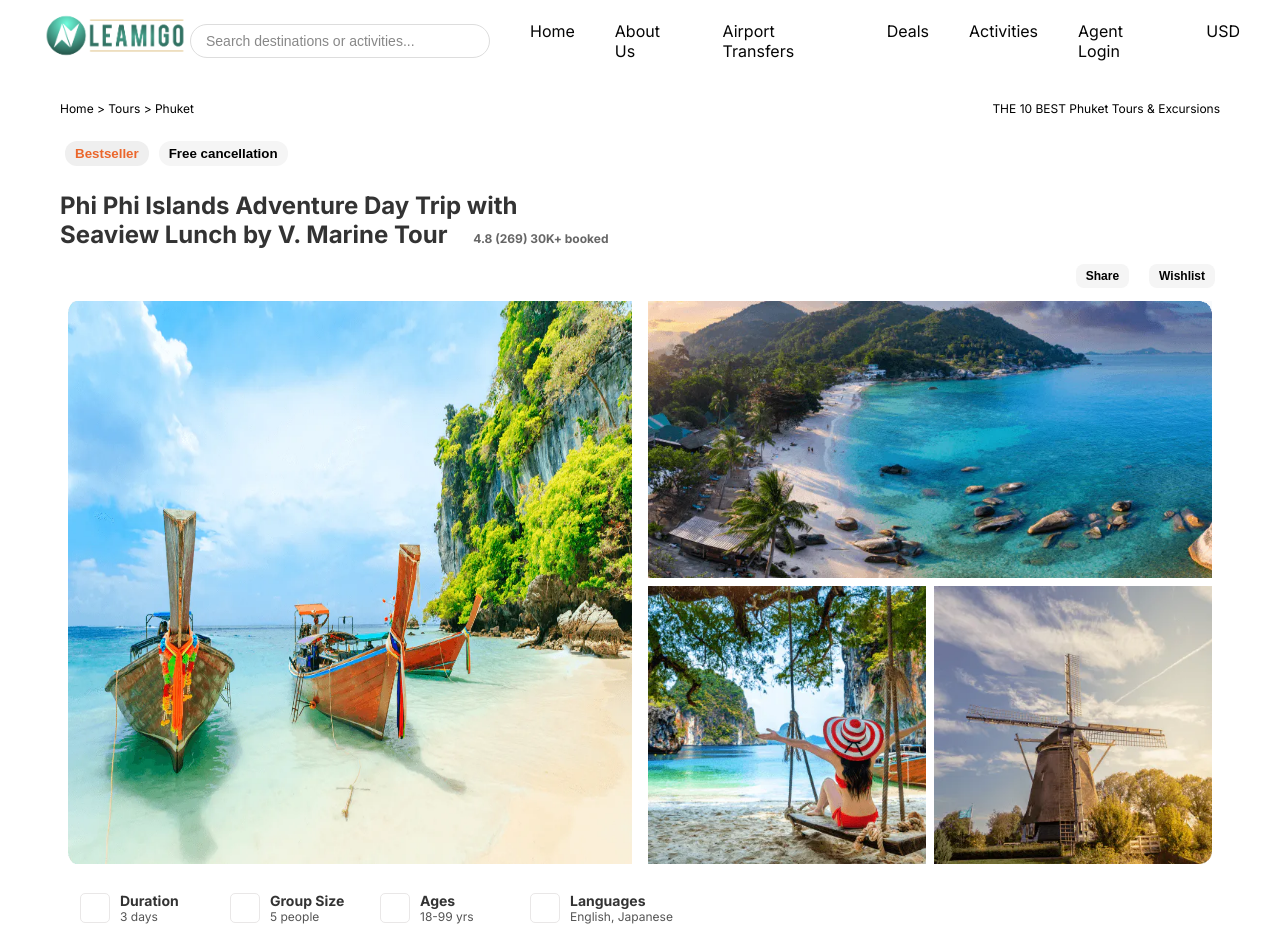
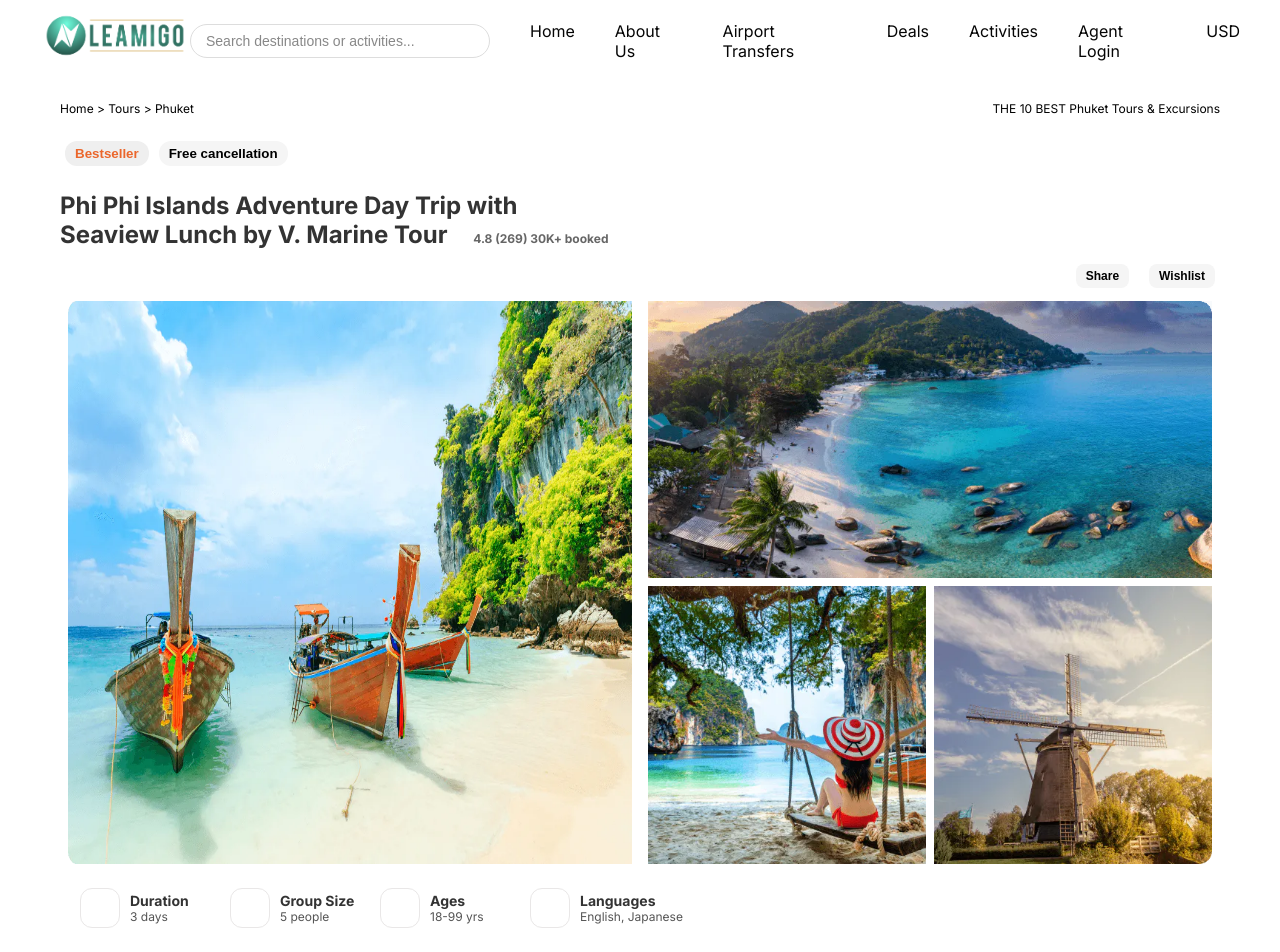
Before and after one commit to Manoj-Pal-21/Shopping-App-Design, a React (Vite) app: page / in a window 1280 px wide. Shown: the top 952 px of the page. Built offline with nearby package versions, Linux system fonts and the light colour scheme.

Commit message:
add the details

```diff
--- a/src/styles/Details.css
+++ b/src/styles/Details.css
@@ -11,7 +11,7 @@
     align-items: flex-start;
     min-width: 150px;
     position: relative;
-    padding-left: 40px;
+    padding-left: 50px;
 }
 
 .detail-item::before {
@@ -20,11 +20,11 @@
     left: 0;
     top: 50%;
     transform: translateY(-50%);
-    width: 30px;
-    height: 30px;
+    width: 40px;
+    height: 40px;
     background-color: transparent;
     border: 1px solid #e9e7e7;
-    border-radius: 5px;
+    border-radius: 12px;
     box-sizing: border-box;
 }
 
```
